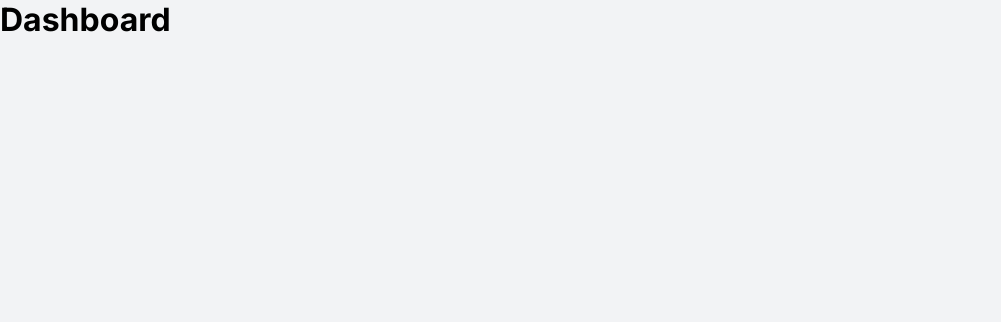
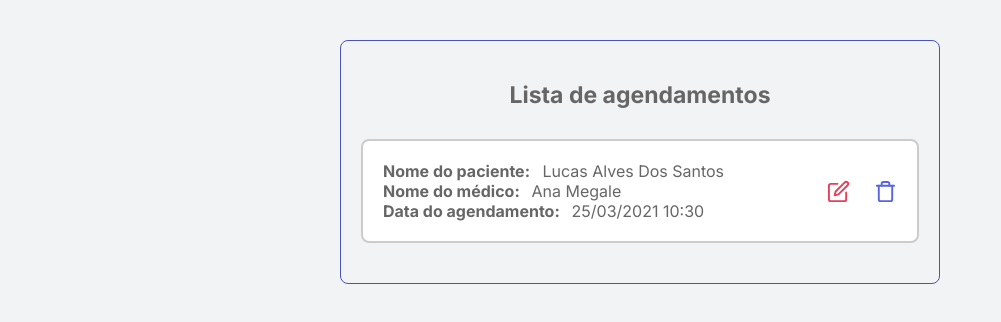
Before and after one commit to tem-saude/desafio-tem, a React (Create React App) app in the folder frontend/: page /dashboard in a window 1280 px wide. Shown: the top 322 px of the page, without its empty margins (0-1001 px from the left). Built offline with nearby package versions, Linux system fonts and the light colour scheme.

Commit message:
feat: add appointment page

```diff
--- /dev/null
+++ b/frontend/src/pages/Appointments/index.tsx
@@ -0,0 +1,29 @@
+import React from 'react'
+import {FiEdit,FiTrash} from 'react-icons/fi'
+import {Container, Content, Item} from './styles'
+
+const Appointments:React.FC = () =>{
+  return(
+    <>
+    <Container>
+        <Content>
+          <h1> Lista de agendamentos </h1>
+          <Item>
+            <div>
+              <p> <strong>Nome do paciente:</strong> Lucas Alves Dos Santos </p>
+              <p> <strong> Nome do médico: </strong> Ana Megale</p>
+              <p> <strong> Data do agendamento: </strong> 25/03/2021 10:30</p>
+            </div>
+            <div>
+              <FiEdit size={23} color="#e83f5b"/>
+              <FiTrash size={23} color="#5965e0"/>
+            </div>
+          </Item>
+        </Content>
+    </Container>
+    </>
+  )
+}
+
+
+export default Appointments;
--- /dev/null
+++ b/frontend/src/pages/Appointments/styles.ts
@@ -0,0 +1,70 @@
+import styled from 'styled-components';
+
+import * as colors from '../../config/colors'
+
+export const Container = styled.div`
+ width:100%;
+ display:flex;
+ flex-direction:column;
+ align-items:center;
+ justify-content:center;
+
+
+`
+
+
+export const Content = styled.div`
+width: 100%;
+max-width: 600px;
+margin: 40px auto;
+border: 1px solid ${colors.blueDark};
+border-radius:8px;
+padding: 40px 20px;
+h1{
+  color:${colors.text};
+  font-size: 23px;
+  line-height:28px;
+  text-align:center;
+
+
+}
+
+`
+
+
+export const Item = styled.div`
+ margin-top: 30px;
+ display:flex;
+ justify-content:space-between;
+ align-items:center;
+ background:#fff;
+ padding: 20px;
+ border: 2px solid #ccc;
+ border-radius:8px;
+
+ div{
+   strong{
+     color:${colors.text};
+     padding-right:8px;
+   }
+
+   p{
+     color:${colors.text}
+   }
+ }
+
+ div + div{
+   width: 70px;
+   display:flex;
+   justify-content:space-between;
+
+   svg{
+     cursor: pointer;
+
+     &:hover{
+        filter: brightness(80%)
+     }
+   }
+ }
+
+`;
--- a/frontend/src/pages/Dashboard/index.tsx
+++ /dev/null
@@ -1,14 +0,0 @@
-import React from 'react'
-
-
-const Dashboard:React.FC = () =>{
-  return(
-    <>
-
-      <h1>Dashboard</h1>
-    </>
-  )
-}
-
-
-export default Dashboard
--- a/frontend/src/pages/Dashboard/styles.ts
+++ /dev/null
@@ -1,4 +0,0 @@
-import styled from 'styled-components';
-
-
-const Container = styled.div``
--- a/frontend/src/routes/index.tsx
+++ b/frontend/src/routes/index.tsx
@@ -3,7 +3,7 @@ import {Switch, Route} from 'react-router-dom'
 import WelcomePage from '../pages/Welcome'
 import HomePage from '../pages/Home'
 import Register from '../pages/Register';
-import Dashboard from '../pages/Dashboard'
+import Appointments from '../pages/Appointments'
 
 const Routes:React.FC = () =>{
   return(
@@ -12,7 +12,7 @@ const Routes:React.FC = () =>{
         <Route path="/" exact component={WelcomePage}/>
         <Route path="/home" component={HomePage}/>
         <Route path="/register" component={Register}/>
-        <Route path="/dashboard" component={Dashboard}/>
+        <Route path="/dashboard" component={Appointments}/>
       </Switch>
     </>
   )
```
